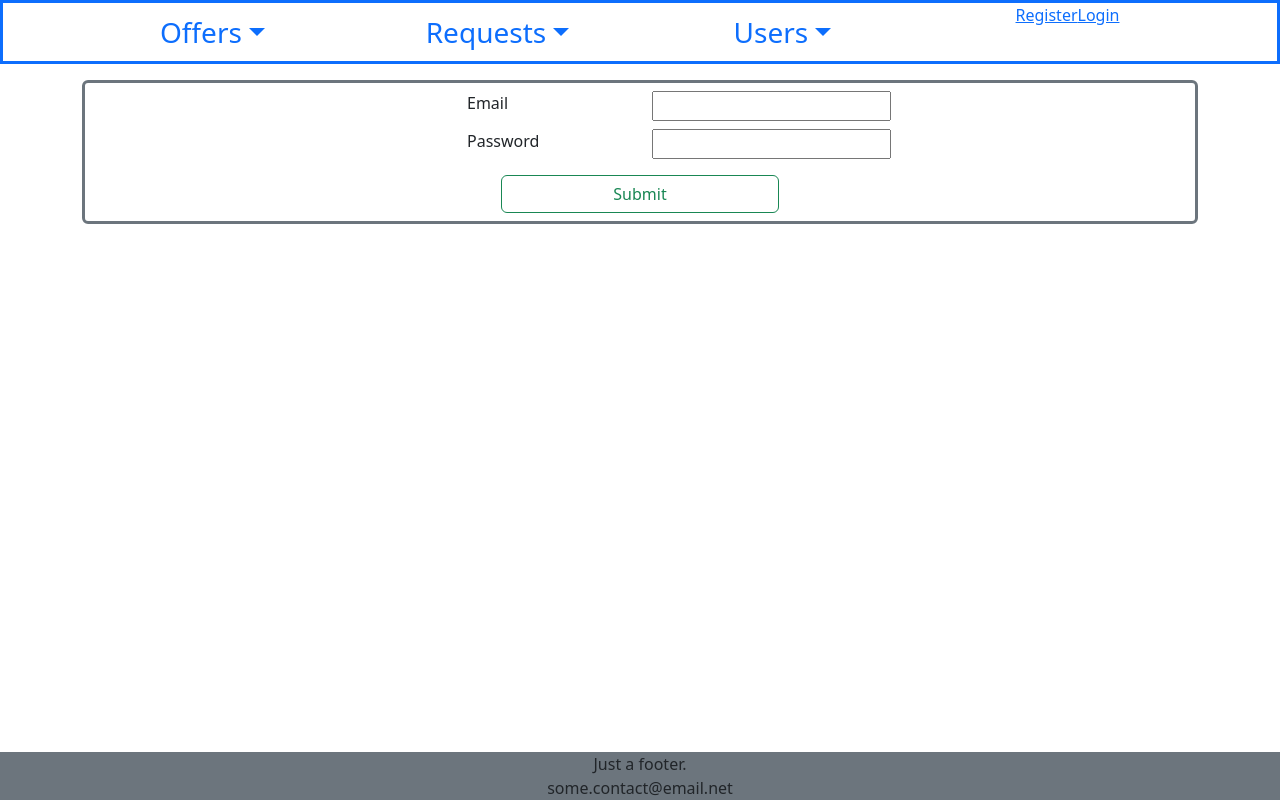
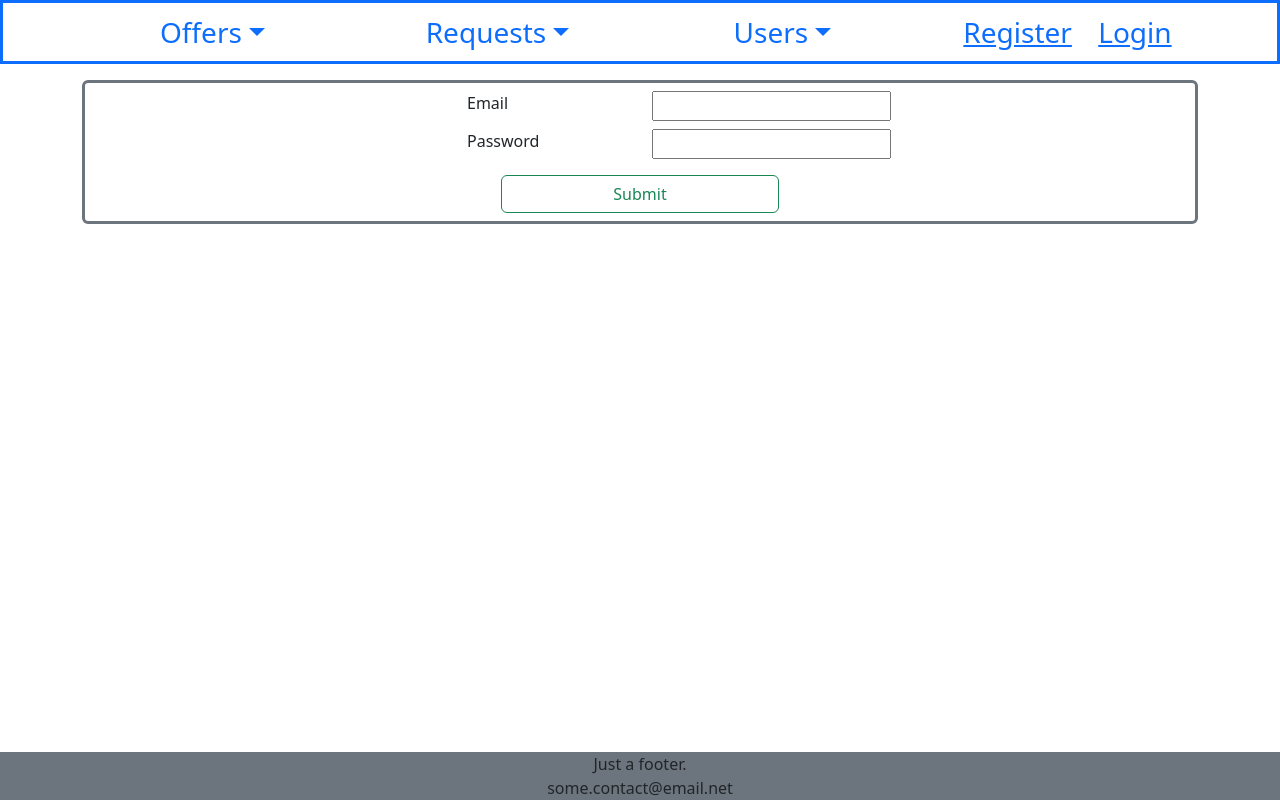
Before and after one commit to CatGamer7/p2p-react-app, a React (Create React App) app: page /login in a window 1280 px wide. Built offline with nearby package versions, Linux system fonts and the light colour scheme.

Commit message:
login styling

```diff
--- a/src/App.js
+++ b/src/App.js
@@ -6,7 +6,7 @@ import Footer from './footer'
 const App = () => {
     return (
         <div>
-            <Navbar/>
+            <Navbar login={localStorage.getItem("userId")}/>
             <Main/>
             <Footer/>
         </div>
--- a/src/auth/login.jsx
+++ b/src/auth/login.jsx
@@ -45,6 +45,7 @@ const LoginForm = () => {
                     localStorage.setItem("userId", data["content"][0]["userId"]);
 
                     navigation("/");
+                    navigation(0);  //Disgusting, but it refreshes navbar
                 }
                 else {
                     setInvalid(true)
--- a/src/auth/logout.jsx
+++ b/src/auth/logout.jsx
@@ -8,13 +8,14 @@ const Logout = () => {
         localStorage.removeItem("authHeader");
         localStorage.removeItem("userId");
 
-        navigation("/login")
+        navigation("/login");
+        navigation(0); //Disgusting, but it refreshes navbar
     }
 
     return (
-        <button onClick={clear}>
+        <a href="#" onClick={clear} className="py-2">
             Logout
-        </button>
+        </a>
     );
 }
 
--- a/src/navbar.js
+++ b/src/navbar.js
@@ -3,10 +3,10 @@ import Container from 'react-bootstrap/esm/Container';
 import Row from 'react-bootstrap/esm/Row';
 import Nav from 'react-bootstrap/Nav';
 import NavDropdown from 'react-bootstrap/NavDropdown'
-import { Link } from 'react-router-dom';
+import { Link, NavLink } from 'react-router-dom';
 import Logout from './auth/logout';
 
-const Navbar = () => (
+const Navbar = (props) => (
     <Nav className="mb-3 border border-primary border-3">
         <Container>
             <Row>
@@ -42,16 +42,16 @@ const Navbar = () => (
                 </Col>
                 <Col className="d-flex justify-content-center">
                     {
-                        (localStorage.getItem("authHeader") === null) ?
+                        (props.login === null) ?
                         (
-                            <div className="d-flex justify-content-evenly">
-                                <Link to="/user/edit">Register</Link>
-                                <Link to="/login">Login</Link>
+                            <div className="d-flex justify-content-evenly bigger-font w-100">
+                                <NavLink to="/user/edit" className="py-2">Register</NavLink>
+                                <NavLink to="/login" className="py-2">Login</NavLink>
                             </div>
                         ) :
                         (
-                            <div className="d-flex justify-content-evenly">
-                                <Link to={"/user/" + localStorage.getItem("userId")}>My page</Link>
+                            <div className="d-flex justify-content-evenly bigger-font w-100">
+                                <NavLink to={"/user/" + props.login} className="py-2">My page</NavLink>
                                 <Logout />
                             </div>
                         )
```
